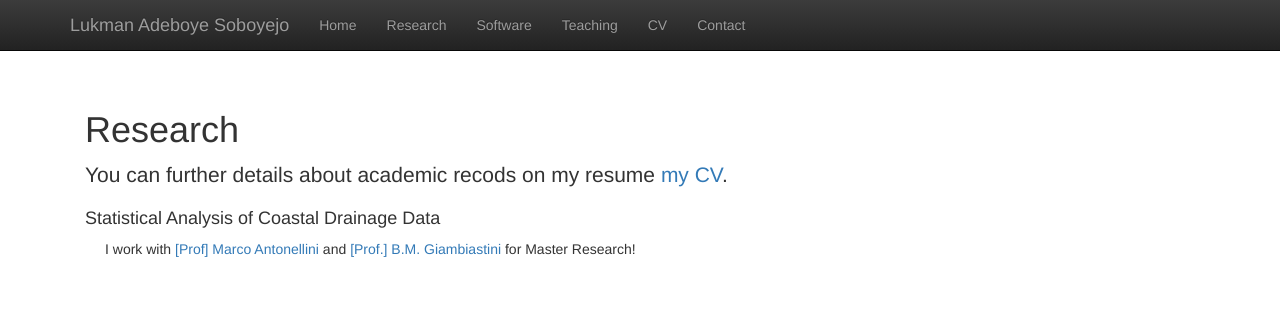
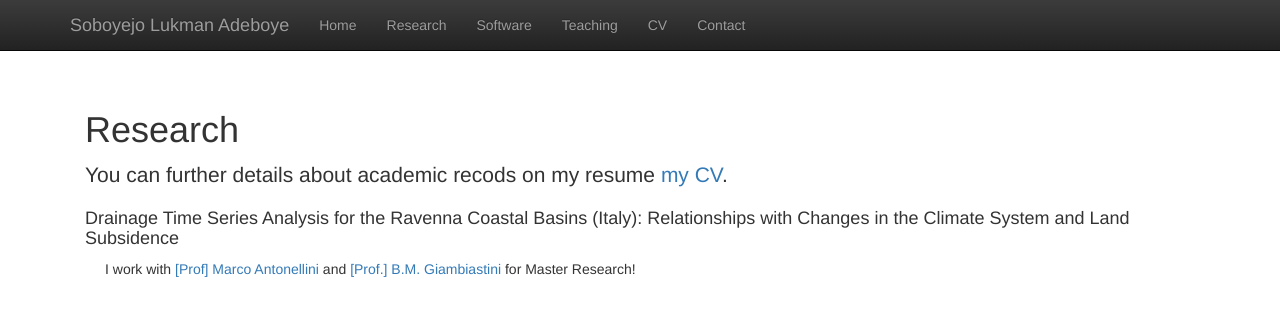
Before and after one commit to lukeng200/lukeng200.github.io, a Jekyll site: the page built from research.html, in a window 1280 px wide. Shown: the top 316 px of the page. Built offline with Jekyll 4.4.1, drawn with Linux system fonts in a browser that asks for light colours; nearby versions of some CDN libraries; library files that are not in the unit come from our copies; some of the changed lines change nothing that is shown.

Commit message:
trial_config_yml

```diff
--- a/_config.yml
+++ b/_config.yml
@@ -1,29 +1,75 @@
-###########
-# site.url, site.title
+# Exclude files from Jekyll build
+exclude:
+    - README.md
+    - LICENSE
+    - CNAME
+    - Gemfile
+    - Gemfile.lock
 
-title: 'Lukman Adeboye Soboyejo'
+# Installed gems
+plugins:
+    - jekyll-target-blank
+    - jekyll-redirect-from
 
-## note:
-#  use site.path in your templates to make it work for both protocols e.g. http and https
-#  use site.url only inside the web feed template (e.g. requires full url incl. protocol)
-path: ""
-url:  'http://lukeng200.github.io/'
+# Gem settings
 
+# Site settings
+encoding: utf-8
+lang: en-GB
+title: "Soboyejo Lukman Adeboye"
+logo: "/assets/img/logos/logo_hex.svg"
+description: ""
+baseurl: ""
+url: "https://lukeng200.github.io"
+repo: "https://github.com/lukeng200/lukeng200.github.io"
+email: "lukeng200@gmail.com"
+google_analytics: UA-92956541-1
+css_inline: false
+markdown: kramdown
+highlighter: rouge
+kramdown:
+  syntax_highlighter: rouge
+  input: GFM
+  auto_ids: true
 
-########
-# more settings
+# Favicons
+favicons:
+    16: '/assets/img/logos/logo_hex@16px.png'
+    32: '/assets/img/logos/logo_hex@32px.png'
+    64: '/assets/img/logos/logo_hex@64px.png'
+    128: '/assets/img/logos/logo_hex@128px.png'
+    256: '/assets/img/logos/logo_hex@256px.png'
+    512: '/assets/img/logos/logo_hex@512px.png'
+    1024: '/assets/img/logos/logo_hex@1024px.png'
 
-markdown: kramdown
+# Site navigation
+navigation_header:
+- title: Home
+  url: /
+- title: Tutorials
+  url: /tutorials.html
+- title: Course
+  url: /course.html
+- title: Team
+  url: /team.html
+- title: Get involved
+  url: /involve.html
+- title: Links
+  url: /links.html
+- title: Contact
+  url: /contact.html
 
-sass:
-  sass_dir: css
-  style:    expanded
-
-
-
-exclude:
-- README.md
-
-
-safe: true
-lsi: false
+# Define collections
+collections:
+    tutorials:
+        output: true
+        permalink: /tutorials/:path/
+    course:
+        output: true
+        permalink: /course/:path/
+    DL:
+        output: true
+        permalink: /DL/:path/
+    posts:
+        output: true
+        permalink: /posts/:path/
--- a/research.html
+++ b/research.html
@@ -8,9 +8,9 @@ title:  'Research'
 <p class="lead">
   You can further details about academic recods on my resume <a class="active" href="cv.html">my CV</a>.
 </p>
-<h4>Statistical Analysis of Coastal Drainage Data</h4>
+<h4>Drainage Time Series Analysis for the Ravenna Coastal Basins (Italy): Relationships with Changes in the Climate System and Land Subsidence</h4>
 <p class="content" style="padding:0px;margin:0px 20px 0px;">
-  I work with <a href = "https://www.unibo.it/sitoweb/m.antonellini/en"> [Prof] Marco Antonellini</a> and
-    <a href = "https://www.unibo.it/sitoweb/beatrice.giambastiani/en"> [Prof.] B.M. Giambiastini</a> for Master Research!
+  I work with <a href = "https://www.unibo.it/sitoweb/m.antonellini/en">[Prof] Marco Antonellini</a> and
+    <a href = "https://www.unibo.it/sitoweb/beatrice.giambastiani/en">[Prof.] B.M. Giambiastini</a> for Master Research!
 </p>
 <br/>
```
